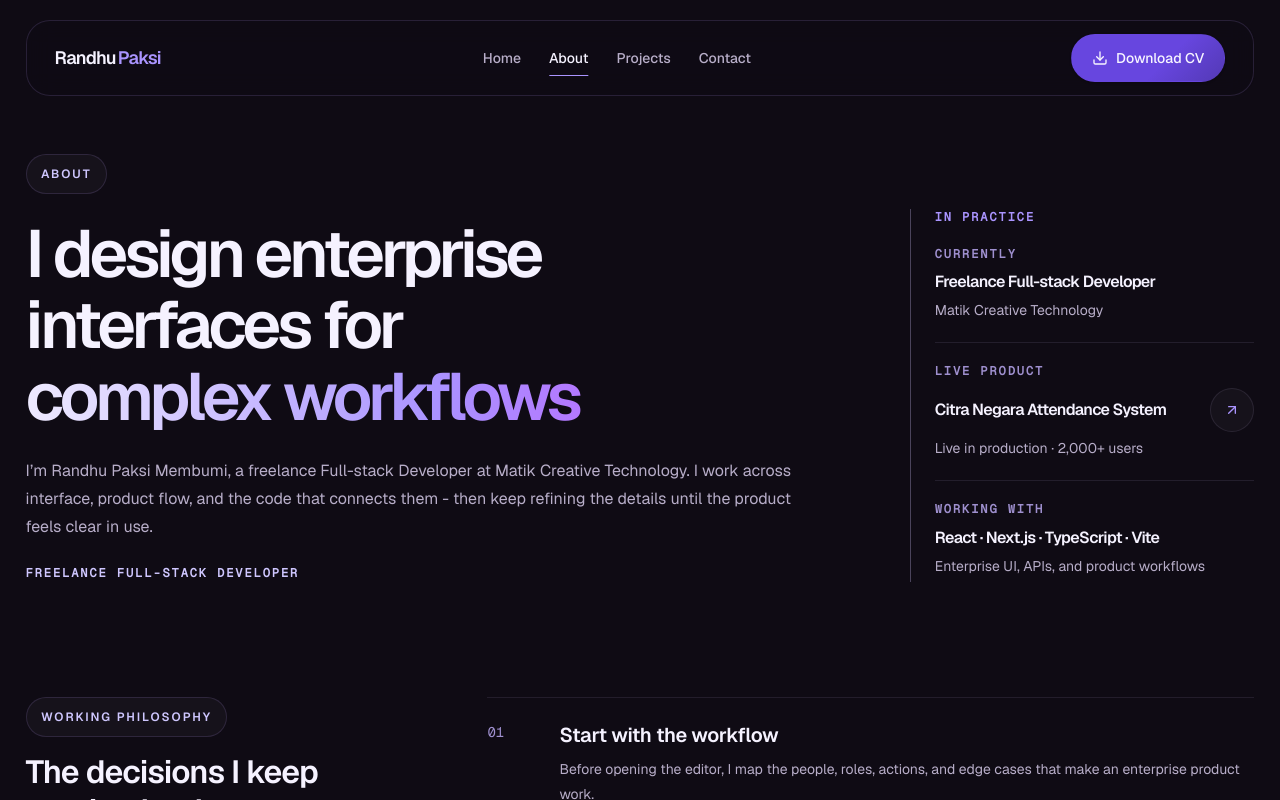
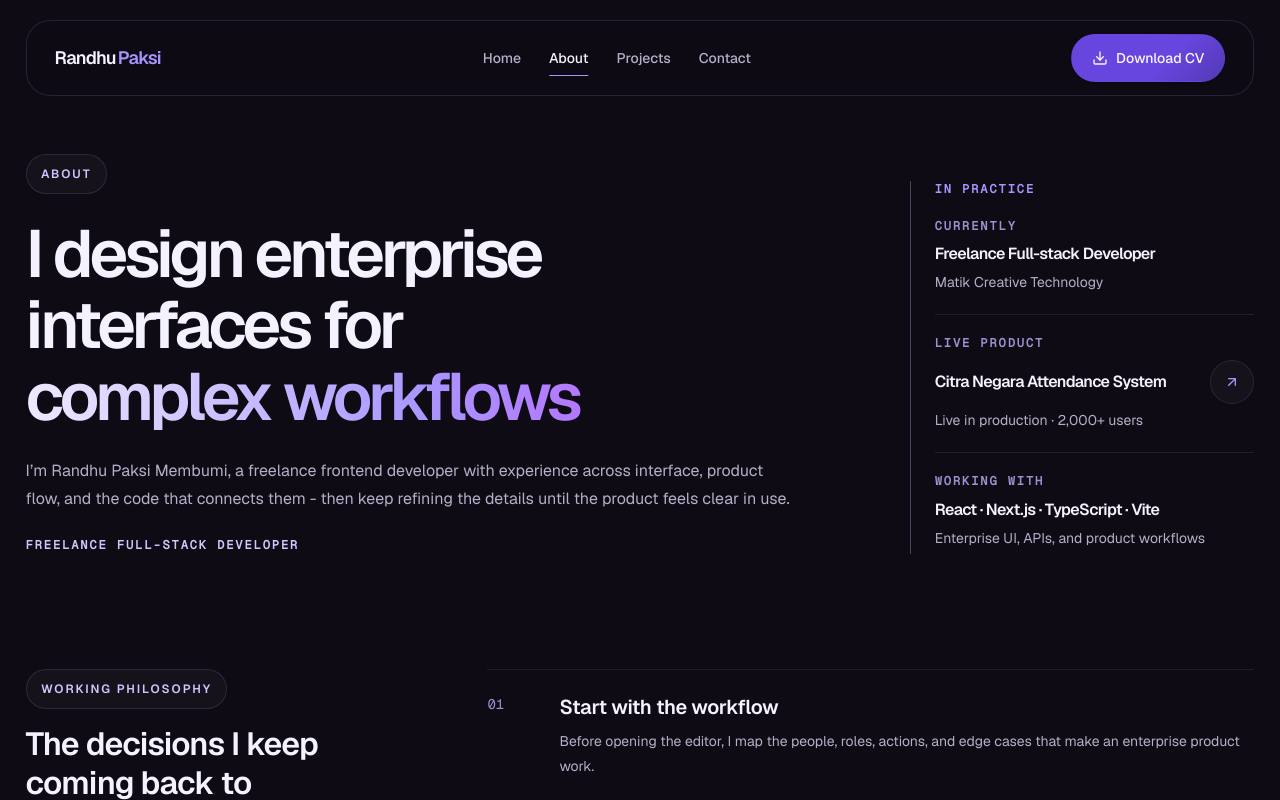
Before and after one commit to randhupaksi/rand-dev, a React (Vite) app: page /about in a window 1280 px wide. Shown: the top 800 px of the page. Built offline with nearby package versions, Linux system fonts and the light colour scheme; no server answers.

Commit message:
content: refine freelance frontend developer positioning

```diff
--- a/src/components/sections/hero/hero-root.tsx
+++ b/src/components/sections/hero/hero-root.tsx
@@ -154,7 +154,10 @@ export function HeroRoot({ content }: HeroRootProps) {
       >
         <div className="order-2 flex max-w-[39rem] flex-col gap-4 sm:gap-5 lg:order-1 lg:gap-8">
           <div className="content-stack-sm lg:content-stack-md">
-            <p className="type-overline hidden lg:block">Frontend Developer · Matik Creative Technology</p>
+            <p className="type-overline">
+              <span className="hidden lg:inline">Enterprise Interfaces · Clean Systems · Interactive Flows</span>
+              <span className="lg:hidden">Enterprise · Clean · Interactive</span>
+            </p>
 
             <HeroIntro
               eyebrow={content.eyebrow}
--- a/src/data/about.ts
+++ b/src/data/about.ts
@@ -121,7 +121,7 @@ export const contactFaq: FaqItem[] = [
   {
     question: "Where do I contribute most technically?",
     answer:
-      "My strongest work sits in React, Next.js, TypeScript, Vite, Tailwind CSS, and component architecture. I connect the interface to Go services, REST APIs, and MySQL data when the product needs a deeper system behind it.",
+      "My strongest work sits in React, Next.js, TypeScript, Vite, Tailwind CSS, and component architecture. I connect the interface to Go services, REST APIs, and MySQL data when the product needs a deeper system.",
   },
   {
     question: "What helps me get useful quickly?",
--- a/src/data/hero.ts
+++ b/src/data/hero.ts
@@ -6,7 +6,7 @@ export const heroContent: HeroContent = {
   rolePrefix: "",
   roleHighlight: "Frontend Developer",
   description:
-    "I’m a Frontend Developer at Matik Creative Technology. I design and build clean, interactive enterprise interfaces with React, Next.js, and TypeScript - turning complex workflows into experiences that feel clear and dependable.",
+    "I’m a freelance frontend developer with hands-on experience building clean, interactive interfaces for real-world products. I turn complex workflows into experiences that feel clear, thoughtful, and easy to use.",
   primaryAction: "See my work",
   secondaryAction: "Download CV",
 };
--- a/src/data/home.ts
+++ b/src/data/home.ts
@@ -8,10 +8,10 @@ import type {
 
 export const aboutProfile: AboutProfile = {
   name: "Randhu Paksi Membumi",
-  role: "Freelance Full-stack Developer at Matik Creative Technology",
+  role: "Freelance Frontend Developer",
   education: "SMK Citra Negara Depok · PPLG (2024 - 2027)",
   summary:
-    "I’m a freelance Full-stack Developer at Matik Creative Technology, focused on building clean and interactive interfaces for products with real operational workflows. I also teach frontend and UI/UX at the IT Club of SMK Citra Negara Depok.",
+    "I’m a freelance frontend developer focused on building clean and interactive interfaces for products with real operational workflows. I also enjoy sharing what I learn through frontend and UI/UX mentoring.",
   statement:
     "I bring frontend implementation and visual thinking together, so enterprise UI stays minimal on the surface while still making complex work easier to operate.",
   tags: ["Enterprise UI/UX", "Frontend Development", "Interactive Systems"],
@@ -55,7 +55,7 @@ export const processSteps: ProcessStep[] = [
     step: "03",
     title: "Connect interface to product logic",
     description:
-      "I build responsive interfaces with React, Next.js, and TypeScript, then connect them to APIs and Go services when the product needs a deeper system behind it.",
+      "I build responsive interfaces with React, Next.js, and TypeScript, then connect them to APIs and Go services when the product needs a deeper system.",
   },
   {
     step: "04",
--- a/src/pages/about-page.tsx
+++ b/src/pages/about-page.tsx
@@ -40,9 +40,9 @@ export default function AboutPage() {
               </span>
             </h1>
             <p data-page-hero-reveal className="section-copy max-w-3xl">
-              I’m {siteIdentity.name}, a freelance Full-stack Developer at Matik Creative
-              Technology. I work across interface, product flow, and the code that connects
-              them - then keep refining the details until the product feels clear in use.
+              I’m {siteIdentity.name}, a freelance frontend developer with experience across
+              interface, product flow, and the code that connects them - then keep refining the
+              details until the product feels clear in use.
             </p>
             <p data-page-hero-reveal className="type-overline text-brand-soft">
               Freelance full-stack developer
```
